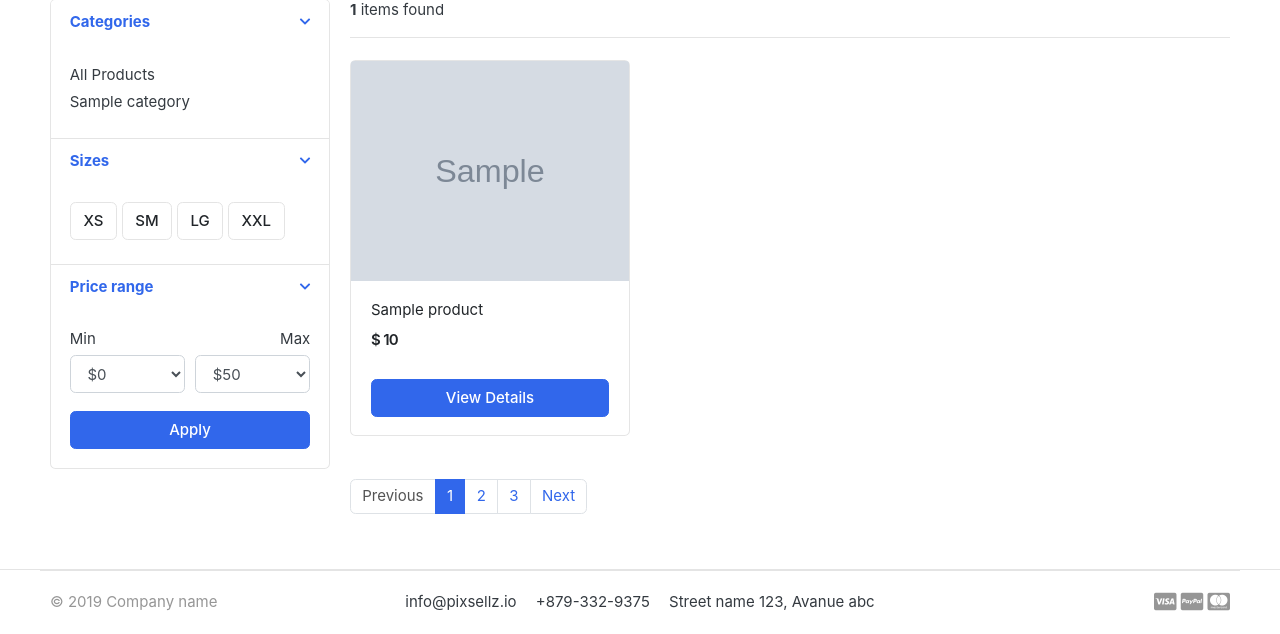
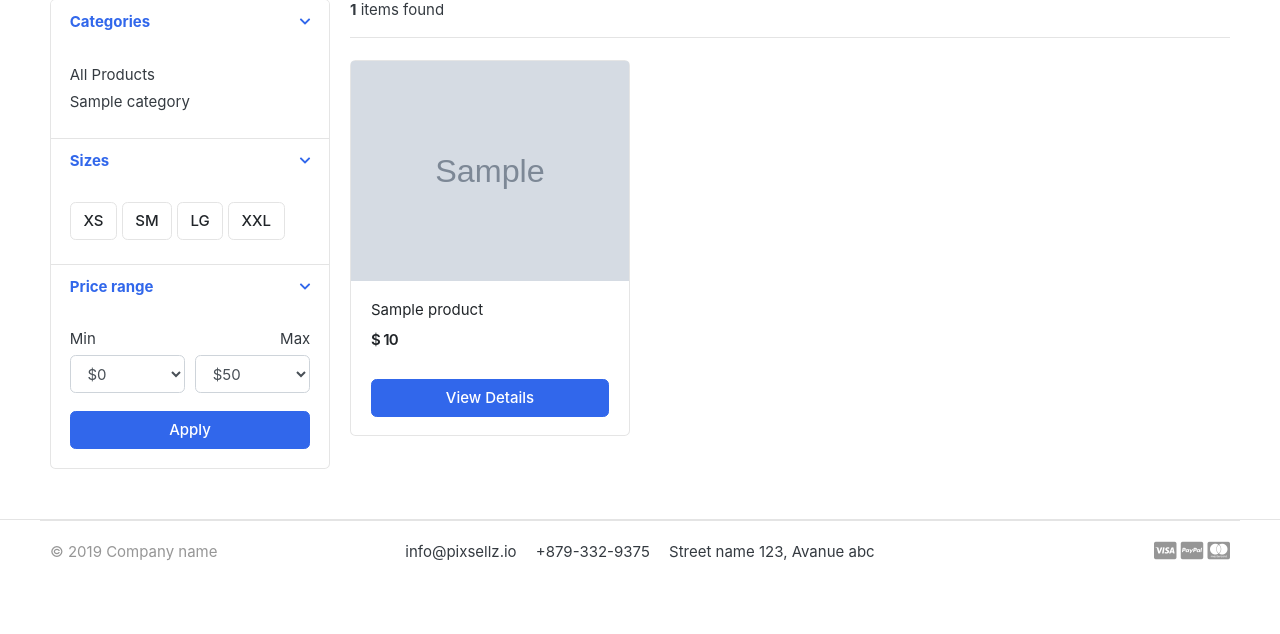
Before and after one commit to JOCKER-CU/learning_django_tutorial, a Django app: page /store/ in a window 1280 px wide. Shown: the part 295-929 px from the top of the page. After the commit the page ends 856 px from the top, so only its background shows below. Run offline with Django 5.2, Linux system fonts and the light colour scheme; tables that the repository leaves empty hold one stand-in row (values such as "Sample post"); grey boxes marked "Sample" are stand-in pictures; some libraries are stand-ins or nearby versions; some web fonts are replaced.

Commit message:
pagination in product page

```diff
--- a/store/views.py
+++ b/store/views.py
@@ -3,6 +3,7 @@ from .models import Product
 from category.models import Category
 from carts.models import CartItem
 from carts.views import _cart_id
+from django.core.paginator import EmptyPage, PageNotAnInteger, Paginator
 
 
 def store(request, category_slug=None):
@@ -12,15 +13,21 @@ def store(request, category_slug=None):
     if category_slug != None:
         categories = get_object_or_404(Category, slug = category_slug )
         products = Product.objects.filter(category=categories, is_available=True)
+        paginator = Paginator(products, 3)
+        page = request.GET.get('page')
+        paged_products = paginator.get_page(page)
 
     else:
         products = Product.objects.all().filter(is_available=True)
+        paginator = Paginator(products, 3)  # Show 6 products per page
+        page = request.GET.get('page') # page number
+        paged_products = paginator.get_page(page)
 
 
     product_count = products.count()
 
     context = {
-        'products': products,
+        'products': paged_products,
         'product_count': product_count,
         }
     return render(request, 'store/store.html', context)  # Ensure this line is present
--- a/templates/store/store.html
+++ b/templates/store/store.html
@@ -153,13 +153,29 @@
 
 
                 <nav class="mt-4" aria-label="Page navigation sample">
+                    {% if products.has_other_pages %}
                     <ul class="pagination">
+                        {% if products.has_previous %}
+                        <li class="page-item "><a class="page-link"
+                                href="?page={{products.previous_page_number}}">Previous</a></li>
+                        {% else %}
                         <li class="page-item disabled"><a class="page-link" href="#">Previous</a></li>
-                        <li class="page-item active"><a class="page-link" href="#">1</a></li>
-                        <li class="page-item"><a class="page-link" href="#">2</a></li>
-                        <li class="page-item"><a class="page-link" href="#">3</a></li>
-                        <li class="page-item"><a class="page-link" href="#">Next</a></li>
+                        {% endif %}
+                        {% for i in products.paginator.page_range %}
+                        {% if products.number == i %}
+                        <li class="page-item active"><a class="page-link" href="?page={{i}}">{{i}}</a></li>
+                       {% else %}
+                        <li class="page-item"><a class="page-link" href="?page={{i}}">{{i}}</a></li>
+                        {% endif %}
+                        {% endfor %}
+
+                        {% if products.has_next %}
+                        <li class="page-item"><a class="page-link" href="?page={{products.next_page_number}}">Next</a></li>
+                        {% else %}
+                        <li class="page-item disabled"><a class="page-link" href="">Next</a></li>
+                        {% endif %}
                     </ul>
+                    {% endif %}
                 </nav>
 
             </main> <!-- col.// -->
```
